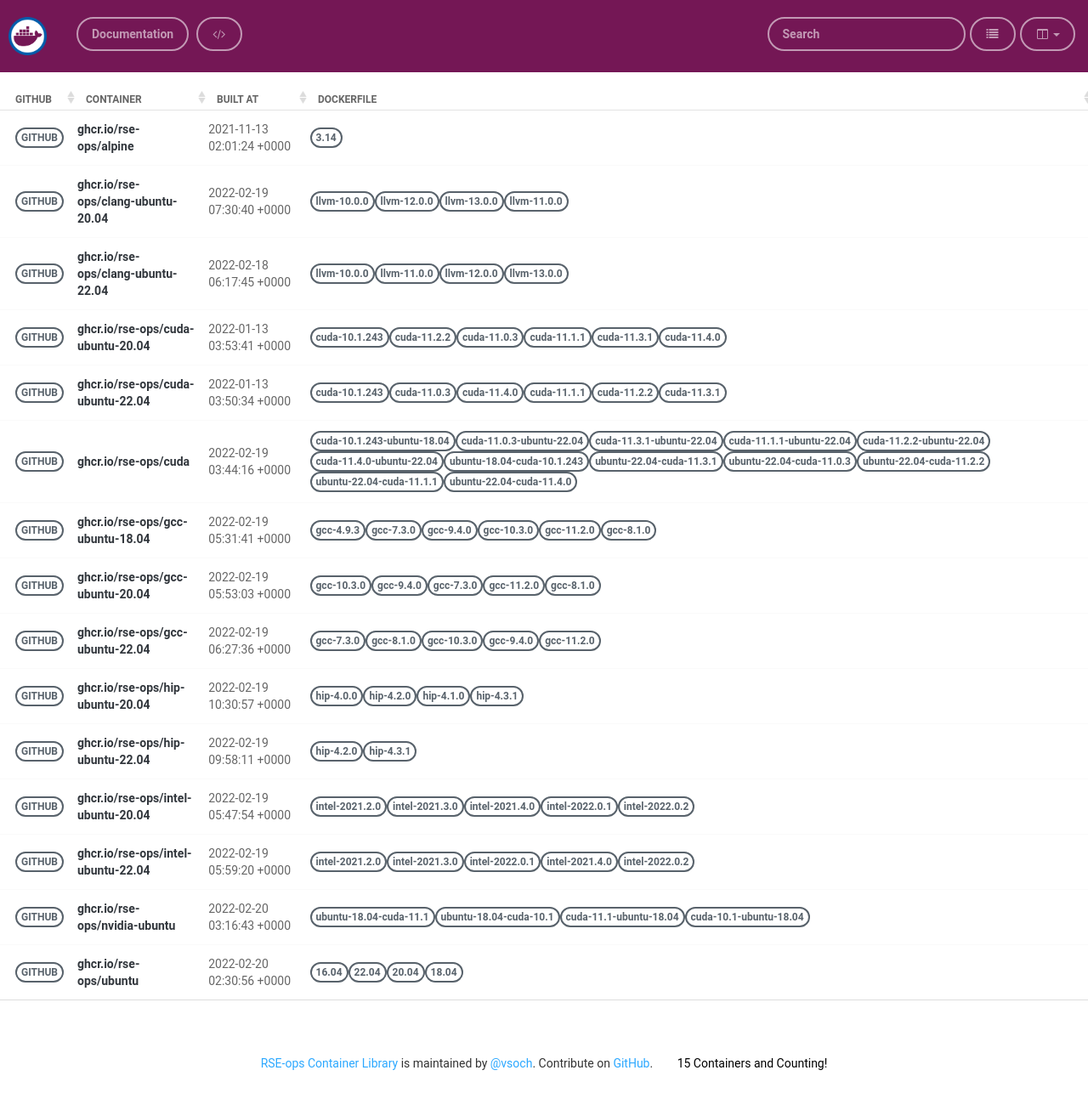
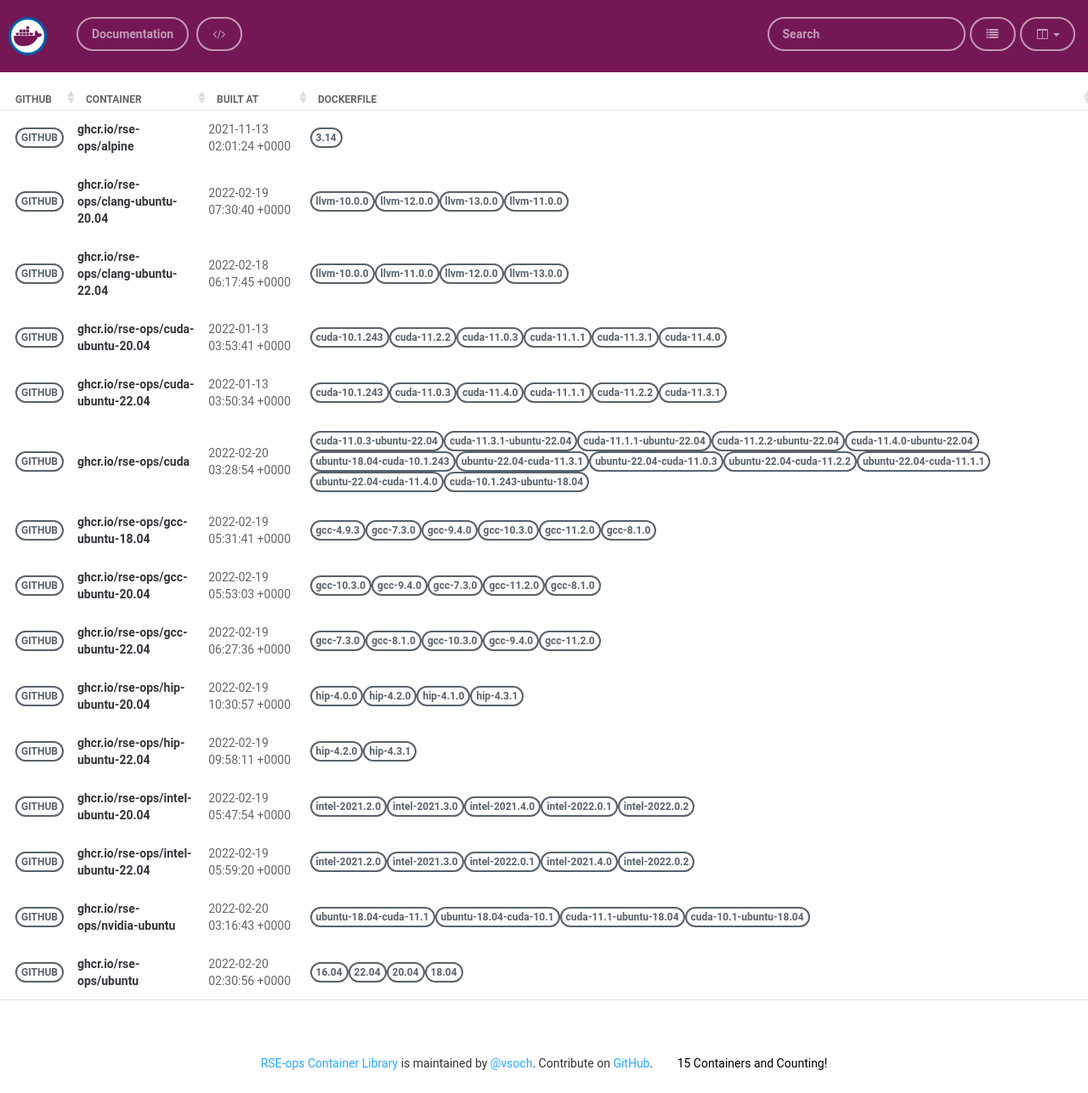
Before and after one commit to rse-ops/docker-images, a Jekyll site: the page built from pages/index.md, in a window 1280 px wide. Shown: the whole page at 85% size. Built offline with Jekyll 4.4.1, drawn with Linux system fonts in a browser that asks for light colours; nearby versions of some CDN libraries.

Commit message:
Automated push to update library 2022-02-20

```diff
--- a/_library/ghcr.io-rse-ops-cuda.md
+++ b/_library/ghcr.io-rse-ops-cuda.md
@@ -1,14 +1,11 @@
 ---
 layout: container
 name: ghcr.io/rse-ops/cuda
-updated_at: 2022-02-19 03:44:16.828873
+updated_at: 2022-02-20 03:28:54.630817
 
 
 container_url: https://github.com/orgs/rse-ops/packages/container/package/cuda
 versions:
- - tag: cuda-10.1.243-ubuntu-18.04
-   dockerfile: https://github.com/rse-ops/docker-images/blob/main/ubuntu/cuda/Dockerfile
-   manifest: https://crane.ggcr.dev/manifest/ghcr.io/rse-ops/cuda:cuda-10.1.243-ubuntu-18.04
  - tag: cuda-11.0.3-ubuntu-22.04
    dockerfile: https://github.com/rse-ops/docker-images/blob/main/ubuntu/cuda/Dockerfile
    manifest: https://crane.ggcr.dev/manifest/ghcr.io/rse-ops/cuda:cuda-11.0.3-ubuntu-22.04
```
Also changed, not shown: other parts of _library/ghcr.io-rse-ops-cuda.md (+3 -0 lines).
